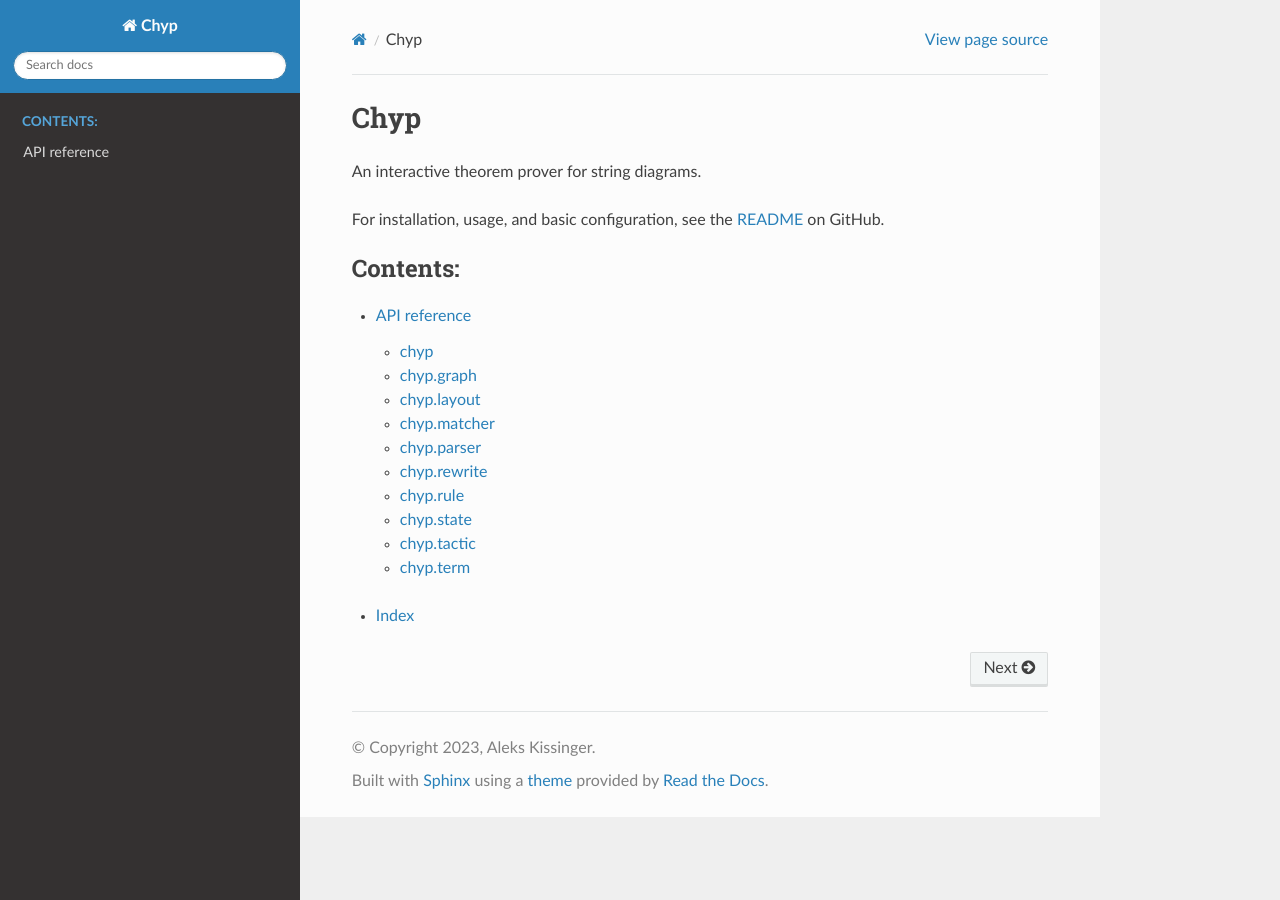
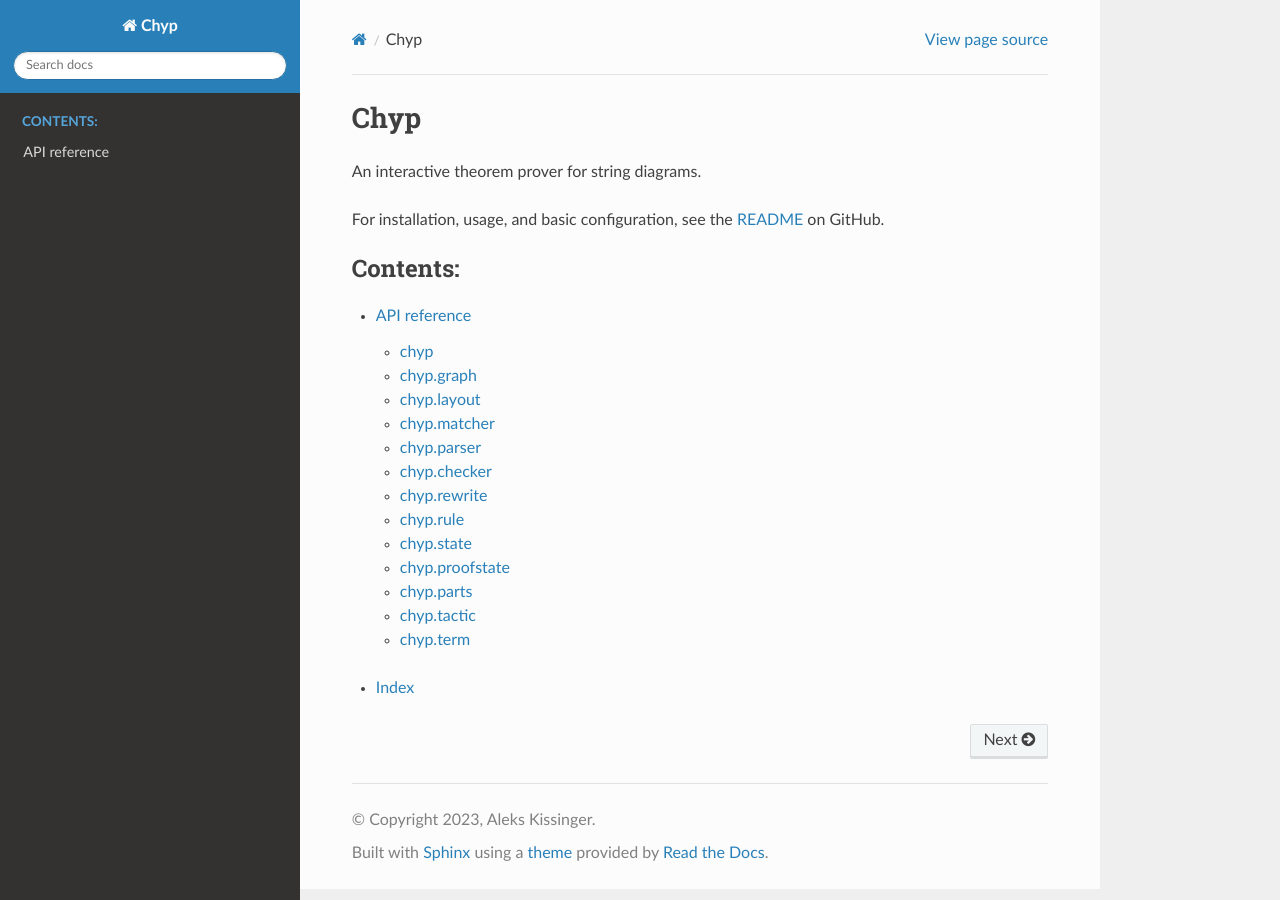
Before and after one commit to akissinger/chyp, a Sphinx documentation site: the page built from docs/source/index.rst, in a window 1280 px wide. Built offline with Sphinx 7.4.7 and the Read the Docs theme 3.1.0, drawn with Linux system fonts in a browser that asks for light colours.

Commit message:
working on docs

```diff
--- a/docs/source/api.rst
+++ b/docs/source/api.rst
@@ -36,6 +36,13 @@ chyp.parser
    :members:
    :show-inheritance:
 
+chyp.checker
+------------
+
+.. automodule:: chyp.checker
+   :members:
+   :show-inheritance:
+
 chyp.rewrite
 ------------
 
@@ -57,6 +64,20 @@ chyp.state
    :members:
    :show-inheritance:
 
+chyp.proofstate
+---------------
+
+.. automodule:: chyp.proofstate
+   :members:
+   :show-inheritance:
+
+chyp.parts
+----------
+
+.. automodule:: chyp.parts
+   :members:
+   :show-inheritance:
+
 chyp.tactic
 -----------
 
```
Also changed, not shown: 2 other files.
